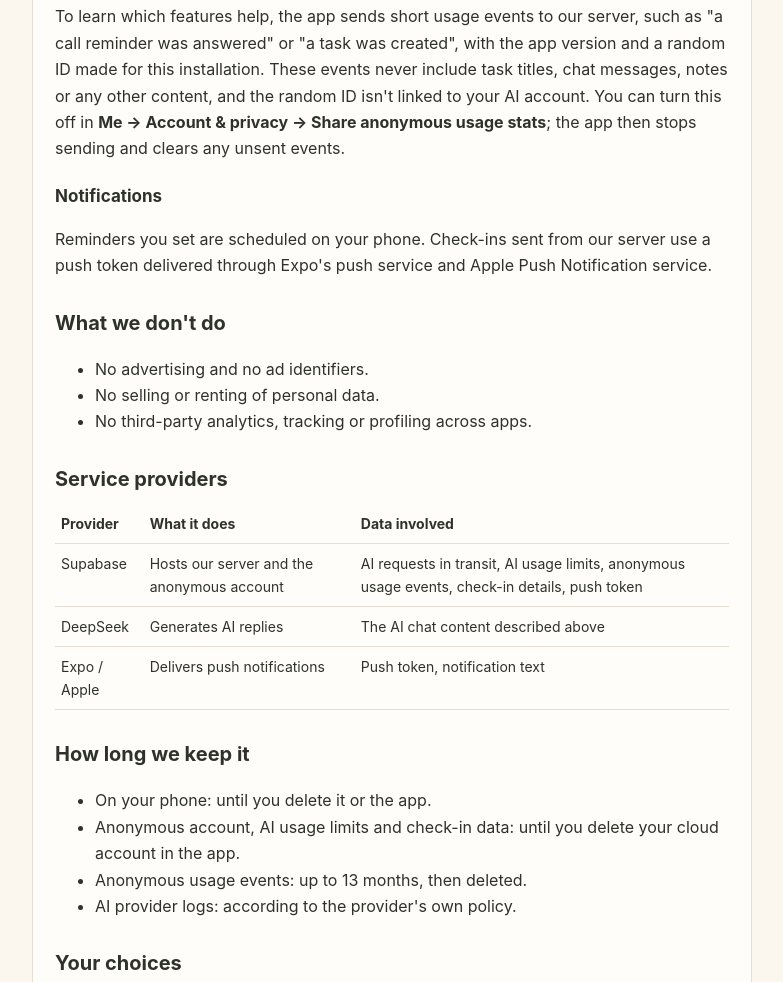
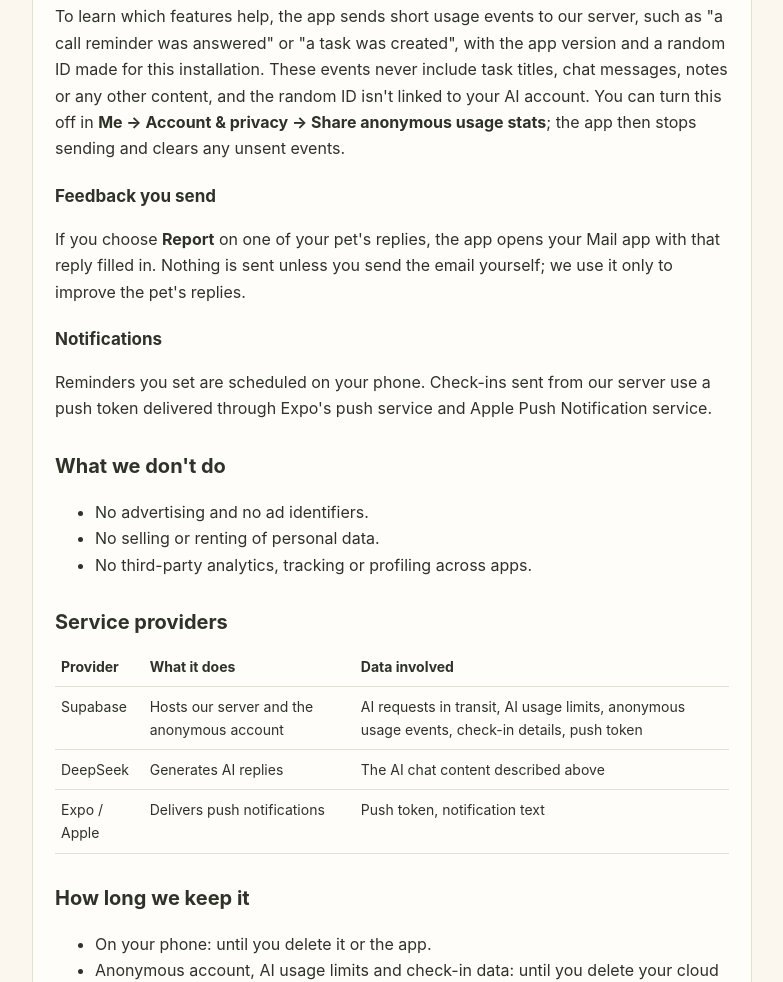
Before and after one commit to gbob47652-cloud/barley-site, a plain HTML site: page privacy.html in a window 1280 px wide. Shown: the part 1525-2507 px from the top of the page, without its empty margins (248-1031 px from the left). Drawn offline with Linux system fonts and the light colour scheme.

Commit message:
Publish Barley privacy, terms and support

```diff
--- a/privacy.html
+++ b/privacy.html
@@ -33,6 +33,8 @@
 <p>For a check-in to arrive on time, our server stores what you asked for, when, and a short summary of context the pet needs (such as relevant memories), plus a notification token for your device.</p>
 <h3>Anonymous usage counts</h3>
 <p>To learn which features help, the app sends short usage events to our server, such as "a call reminder was answered" or "a task was created", with the app version and a random ID made for this installation. These events never include task titles, chat messages, notes or any other content, and the random ID isn't linked to your AI account. You can turn this off in <strong>Me → Account &amp; privacy → Share anonymous usage stats</strong>; the app then stops sending and clears any unsent events.</p>
+<h3>Feedback you send</h3>
+<p>If you choose <strong>Report</strong> on one of your pet's replies, the app opens your Mail app with that reply filled in. Nothing is sent unless you send the email yourself; we use it only to improve the pet's replies.</p>
 <h3>Notifications</h3>
 <p>Reminders you set are scheduled on your phone. Check-ins sent from our server use a push token delivered through Expo's push service and Apple Push Notification service.</p>
 <h2>What we don't do</h2>
```
